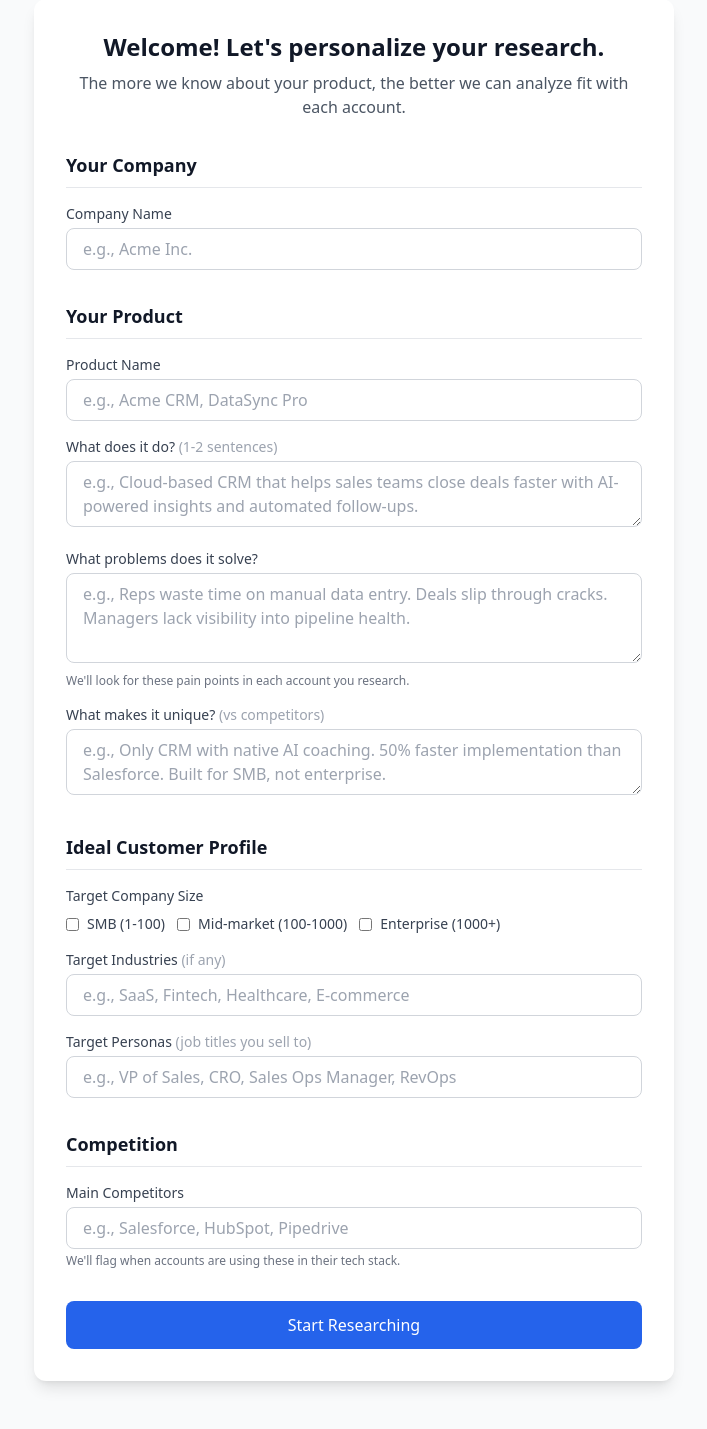
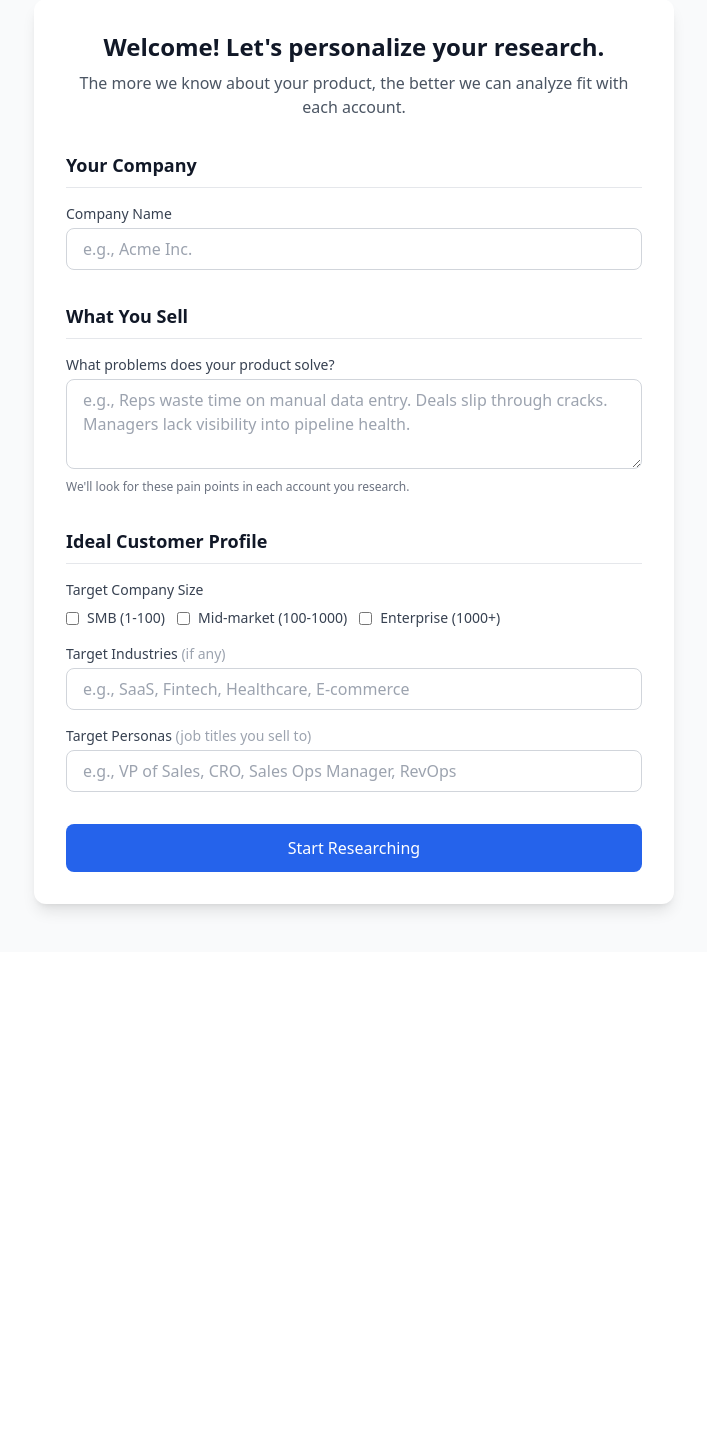
Before and after one commit to KeatonForrest/auggie, a FastAPI app: template templates/onboarding.html in a window 1280 px wide. Shown: the part 102-1531 px from the top of the page, without its empty margins (286-993 px from the left). After the commit the page ends 1018 px from the top, so only its background shows below. Run offline with FastAPI, Linux system fonts and the light colour scheme; the template is opened without the code that fills it, so the values that code supplies are empty; parts of the project's set-up code (start-up, migrations or seed data) failed here and were passed over; some libraries are stand-ins or nearby versions.

Commit message:
Simplify onboarding - rely on materials for product context
Removed from onboarding form:
- Product Name
- What does it do?
- What makes it unique?
- Main Competitors section

Kept:
- Company Name
- What problems does it solve? (core requirement)
- Ideal Customer Profile (company size, industries, personas)

The removed fields will now be extracted from uploaded sales
materials (case studies, battle cards, product docs), reducing
friction in onboarding while providing richer context.

Co-Authored-By: Claude Opus 4.5 <noreply@anthropic.com>

```diff
--- a/main.py
+++ b/main.py
@@ -161,14 +161,14 @@ async def onboarding_page(request: Request, user: dict = Depends(require_auth)):
 async def complete_onboarding(
     request: Request,
     company_name: str = Form(...),
-    product_name: str = Form(...),
-    product_description: str = Form(...),
+    product_name: str = Form(""),  # Now optional - extracted from materials
+    product_description: str = Form(""),  # Now optional - extracted from materials
     problems_solved: str = Form(...),
-    differentiators: str = Form(""),
+    differentiators: str = Form(""),  # Now optional - extracted from materials
     target_company_size: list[str] = Form([]),
     target_industries: str = Form(""),
     target_personas: str = Form(""),
-    competitors: str = Form(""),
+    competitors: str = Form(""),  # Now optional - extracted from materials
     user: dict = Depends(require_auth),
 ):
     """Save onboarding data and redirect to dashboard."""
--- a/templates/onboarding.html
+++ b/templates/onboarding.html
@@ -48,41 +48,12 @@
                     </div>
                 </div>
 
-                <!-- Section 2: Your Product -->
+                <!-- Section 2: What You Sell -->
                 <div>
-                    <h2 class="text-lg font-semibold text-gray-900 mb-4 pb-2 border-b">Your Product</h2>
-                    <div class="space-y-4">
-                        <div>
-                            <label for="product_name" class="block text-sm font-medium text-gray-700 mb-1">
-                                Product Name
-                            </label>
-                            <input
-                                type="text"
-                                id="product_name"
-                                name="product_name"
-                                required
-                                placeholder="e.g., Acme CRM, DataSync Pro"
-                                class="w-full px-4 py-2 border border-gray-300 rounded-lg focus:ring-2 focus:ring-blue-500 focus:border-blue-500"
-                            >
-                        </div>
-
-                        <div>
-                            <label for="product_description" class="block text-sm font-medium text-gray-700 mb-1">
-                                What does it do? <span class="text-gray-400 font-normal">(1-2 sentences)</span>
-                            </label>
-                            <textarea
-                                id="product_description"
-                                name="product_description"
-                                required
-                                rows="2"
-                                placeholder="e.g., Cloud-based CRM that helps sales teams close deals faster with AI-powered insights and automated follow-ups."
-                                class="w-full px-4 py-2 border border-gray-300 rounded-lg focus:ring-2 focus:ring-blue-500 focus:border-blue-500"
-                            ></textarea>
-                        </div>
-
+                    <h2 class="text-lg font-semibold text-gray-900 mb-4 pb-2 border-b">What You Sell</h2>
                     <div>
                         <label for="problems_solved" class="block text-sm font-medium text-gray-700 mb-1">
-                                What problems does it solve?
+                            What problems does your product solve?
                         </label>
                         <textarea
                             id="problems_solved"
@@ -93,20 +64,6 @@
                             class="w-full px-4 py-2 border border-gray-300 rounded-lg focus:ring-2 focus:ring-blue-500 focus:border-blue-500"
                         ></textarea>
                         <p class="mt-1 text-xs text-gray-500">We'll look for these pain points in each account you research.</p>
-                        </div>
-
-                        <div>
-                            <label for="differentiators" class="block text-sm font-medium text-gray-700 mb-1">
-                                What makes it unique? <span class="text-gray-400 font-normal">(vs competitors)</span>
-                            </label>
-                            <textarea
-                                id="differentiators"
-                                name="differentiators"
-                                rows="2"
-                                placeholder="e.g., Only CRM with native AI coaching. 50% faster implementation than Salesforce. Built for SMB, not enterprise."
-                                class="w-full px-4 py-2 border border-gray-300 rounded-lg focus:ring-2 focus:ring-blue-500 focus:border-blue-500"
-                            ></textarea>
-                        </div>
                     </div>
                 </div>
 
@@ -162,24 +119,6 @@
                     </div>
                 </div>
 
-                <!-- Section 4: Competition -->
-                <div>
-                    <h2 class="text-lg font-semibold text-gray-900 mb-4 pb-2 border-b">Competition</h2>
-                    <div>
-                        <label for="competitors" class="block text-sm font-medium text-gray-700 mb-1">
-                            Main Competitors
-                        </label>
-                        <input
-                            type="text"
-                            id="competitors"
-                            name="competitors"
-                            placeholder="e.g., Salesforce, HubSpot, Pipedrive"
-                            class="w-full px-4 py-2 border border-gray-300 rounded-lg focus:ring-2 focus:ring-blue-500 focus:border-blue-500"
-                        >
-                        <p class="mt-1 text-xs text-gray-500">We'll flag when accounts are using these in their tech stack.</p>
-                    </div>
-                </div>
-
                 <button
                     type="submit"
                     class="w-full bg-blue-600 text-white py-3 rounded-lg font-medium hover:bg-blue-700 transition"
```
Also changed, not shown: database.py (+13 -2 lines). Lines whose indentation alone changed are shown as unchanged.
